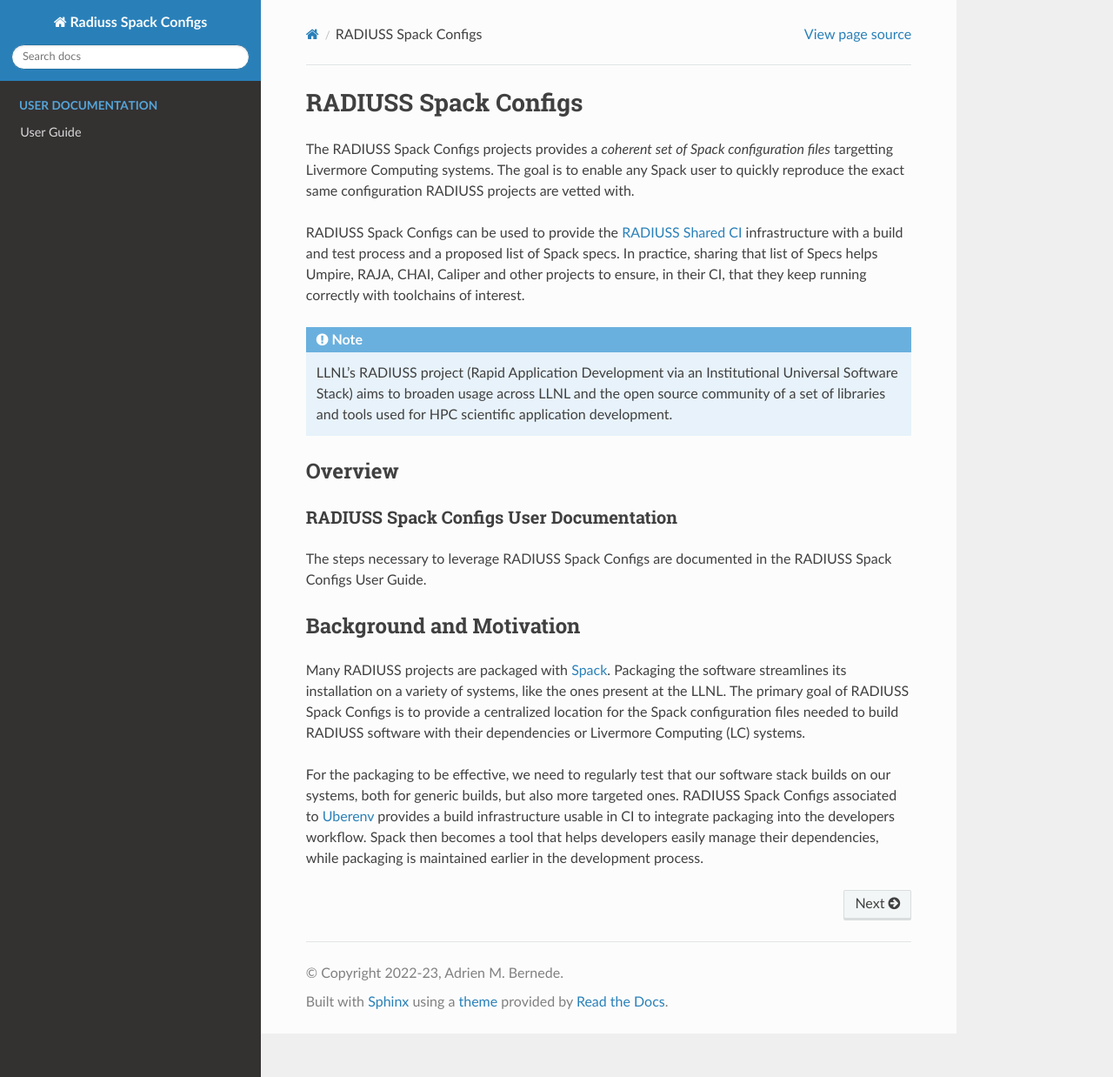
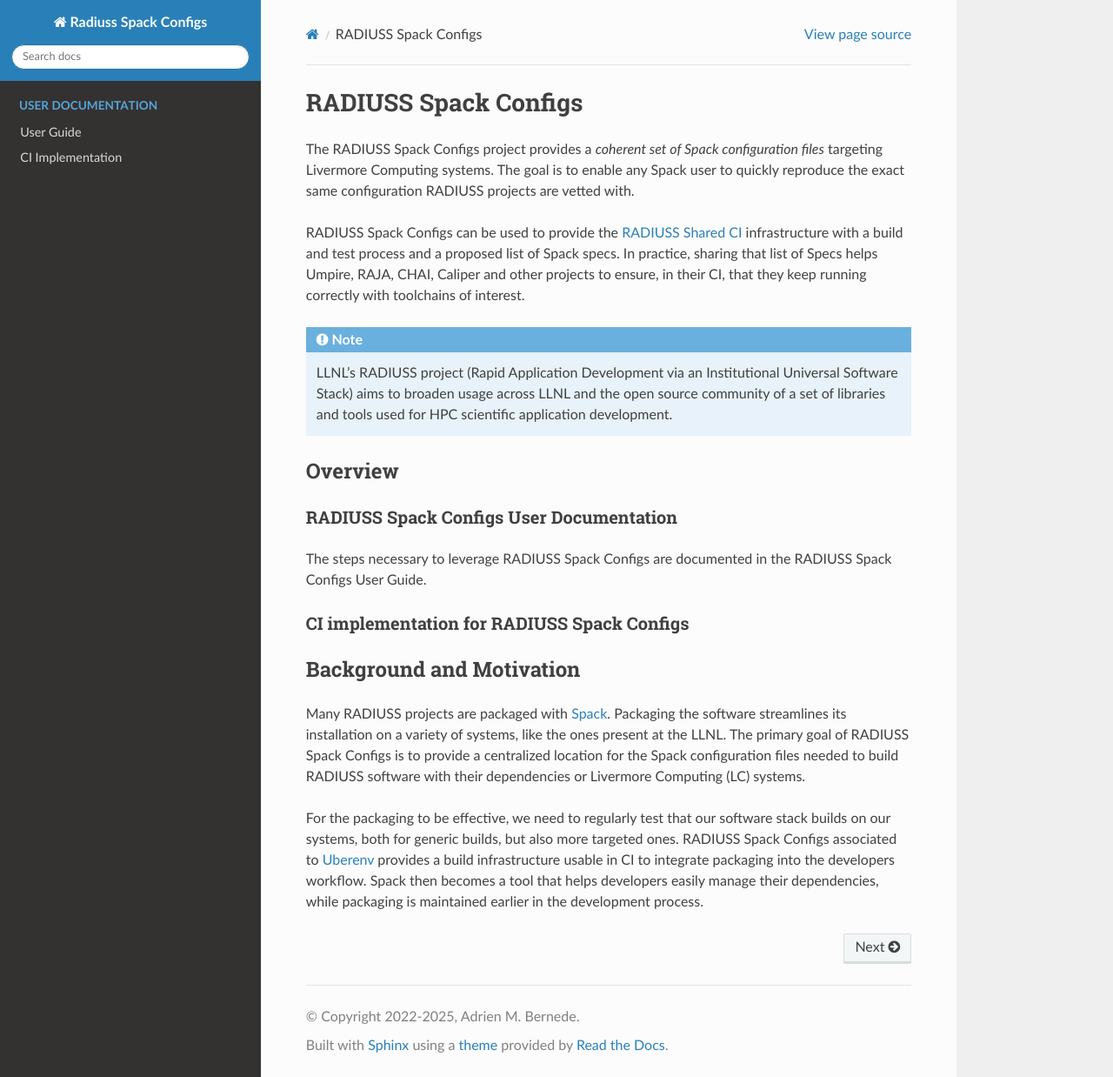
Before and after one commit to LLNL/radiuss-spack-configs, a Sphinx documentation site: the page built from docs/sphinx/index.rst, in a window 1280 px wide and 1238 px high. Shown: the whole window at 87% size. Built offline with Sphinx 7.4.7 and the Read the Docs theme 3.1.0, drawn with Linux system fonts in a browser that asks for light colours.

Commit message:
Update copyright, fix reference (use extension), add CI docs

```diff
--- a/docs/sphinx/conf.py
+++ b/docs/sphinx/conf.py
@@ -18,7 +18,7 @@
 # -- Project information -----------------------------------------------------
 
 project = u'Radiuss Spack Configs'
-copyright = u'2022-23, Adrien M. Bernede'
+copyright = u'2022-2025, Adrien M. Bernede'
 author = u'Adrien M. Bernede'
 
 # The full version, including alpha/beta/rc tags
@@ -31,6 +31,7 @@ release = u'1.0'
 # extensions coming with Sphinx (named 'sphinx.ext.*') or your custom
 # ones.
 extensions = [
+'sphinx.ext.autosectionlabel'
 ]
 
 # Add any paths that contain templates here, relative to this directory.
--- a/docs/sphinx/index.rst
+++ b/docs/sphinx/index.rst
@@ -1,4 +1,4 @@
-.. ## Copyright (c) 2019-2022, Lawrence Livermore National Security, LLC and
+.. ## Copyright (c) 2019-2025, Lawrence Livermore National Security, LLC and
 .. ## other RADIUSS Project Developers. See the top-level COPYRIGHT file for details.
 .. ##
 .. ## SPDX-License-Identifier: (MIT)
@@ -8,8 +8,8 @@
 RADIUSS Spack Configs
 #####################
 
-The RADIUSS Spack Configs projects provides a *coherent set of Spack
-configuration files* targetting Livermore Computing systems. The goal is to
+The RADIUSS Spack Configs project provides a *coherent set of Spack
+configuration files* targeting Livermore Computing systems. The goal is to
 enable any Spack user to quickly reproduce the exact same configuration RADIUSS
 projects are vetted with.
 
@@ -32,7 +32,7 @@ RADIUSS Spack Configs User Documentation
 ========================================
 
 The steps necessary to leverage RADIUSS Spack Configs are documented in the
-:doc:`RADIUSS Spack Configs User Guide <sphinx/user_guide/index>`.
+:ref:`RADIUSS Spack Configs User Guide<sphinx/user_guide/index>`.
 
 .. # RADIUSS Spack Configs Developer Documentation
 .. # =============================================
@@ -40,6 +40,10 @@ The steps necessary to leverage RADIUSS Spack Configs are documented in the
 .. # TODO: In the  :doc:`RADIUSS Spack Configs Developer Guide <sphinx/dev_guide/index>`,
 .. # we discuss the layout of the RADIUSS Spack Configs repository and how to
 .. # contribute to it.
+
+CI implementation for RADIUSS Spack Configs
+===========================================
+
 
 
 =========================
@@ -65,6 +69,7 @@ dependencies, while packaging is maintained earlier in the development process.
    :caption: User Documentation
 
    user_guide/index
+   ci_implementation/index
 
 .. # .. toctree::
 .. #    :hidden:
--- a/docs/sphinx/user_guide/build_and_test.rst
+++ b/docs/sphinx/user_guide/build_and_test.rst
@@ -1,5 +1,5 @@
 .. ##
-.. ## Copyright (c) 2022, Lawrence Livermore National Security, LLC and
+.. ## Copyright (c) 2022-2025, Lawrence Livermore National Security, LLC and
 .. ## other RADIUSS Project Developers. See the top-level COPYRIGHT file for details.
 .. ##
 .. ## SPDX-License-Identifier: (MIT)
--- a/docs/sphinx/user_guide/how_to.rst
+++ b/docs/sphinx/user_guide/how_to.rst
@@ -1,5 +1,5 @@
 .. ##
-.. ## Copyright (c) 2022-23, Lawrence Livermore National Security, LLC and
+.. ## Copyright (c) 2022-2025, Lawrence Livermore National Security, LLC and
 .. ## other RADIUSS Project Developers. See the top-level COPYRIGHT file for
 .. ## details.
 .. ##
--- a/docs/sphinx/user_guide/index.rst
+++ b/docs/sphinx/user_guide/index.rst
@@ -1,12 +1,12 @@
 .. ##
-.. ## Copyright (c) 2022-23, Lawrence Livermore National Security, LLC and
+.. ## Copyright (c) 2022-2025, Lawrence Livermore National Security, LLC and
 .. ## other RADIUSS Project Developers. See the top-level COPYRIGHT file for
 .. ## details.
 .. ##
 .. ## SPDX-License-Identifier: (MIT)
 .. ##
 
-.. _user_guide-label:
+.. _User Guide:
 
 ##########
 User Guide
--- a/docs/sphinx/user_guide/use_spack.rst
+++ b/docs/sphinx/user_guide/use_spack.rst
@@ -1,5 +1,5 @@
 .. ##
-.. ## Copyright (c) 2022, Lawrence Livermore National Security, LLC and
+.. ## Copyright (c) 2022-2025, Lawrence Livermore National Security, LLC and
 .. ## other RADIUSS Project Developers. See the top-level COPYRIGHT file for details.
 .. ##
 .. ## SPDX-License-Identifier: (MIT)
```
Also changed, not shown: other parts of docs/sphinx/user_guide/build_and_test.rst (+2 -2 lines), docs/sphinx/ci_implementation/index.rst (added, +97 -0 lines), .gitlab-ci.yml, 1 other file.
